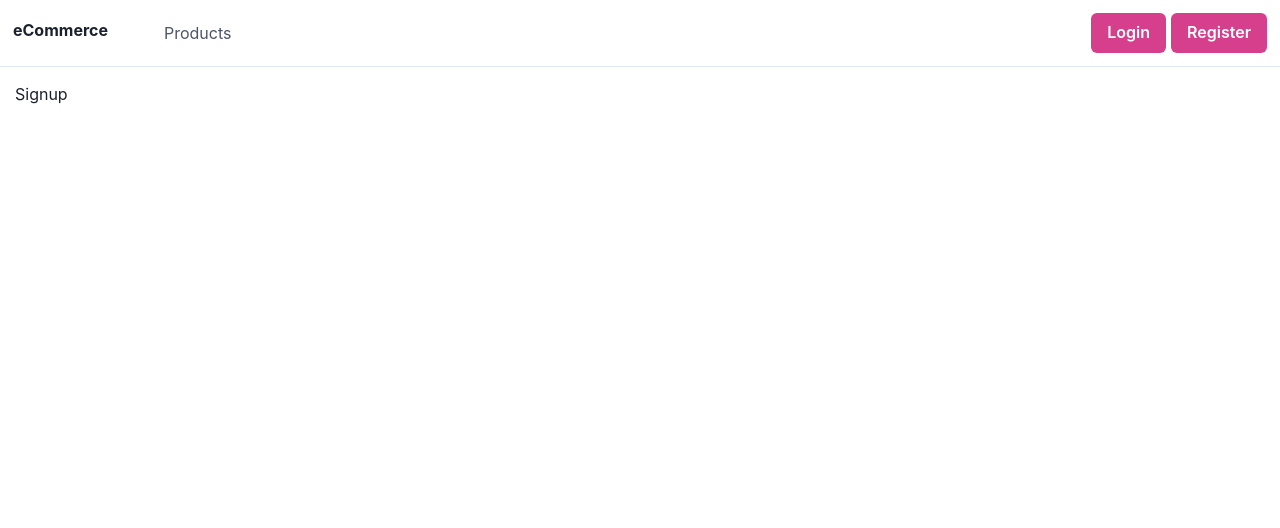
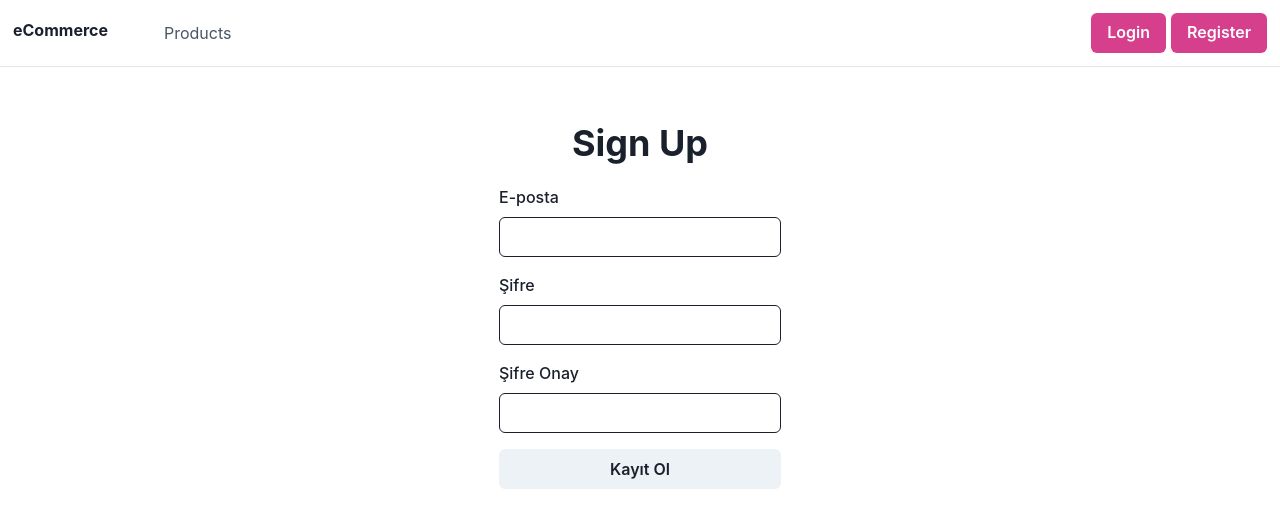
Before and after one commit to sdnrcvk/React-eCommerce_app, a React (Create React App) app: page /signup in a window 1280 px wide. Shown: the top 528 px of the page. Built offline with nearby package versions, Linux system fonts and the light colour scheme.

Commit message:
signup page designed and formik, yup used

```diff
--- a/package.json
+++ b/package.json
@@ -10,6 +10,7 @@
     "@testing-library/react": "^13.4.0",
     "@testing-library/user-event": "^13.5.0",
     "axios": "^1.3.4",
+    "formik": "^2.2.9",
     "moment": "^2.29.4",
     "react": "^18.2.0",
     "react-dom": "^18.2.0",
@@ -17,7 +18,8 @@
     "react-query": "^3.39.3",
     "react-router-dom": "^5.3.4",
     "react-scripts": "5.0.1",
-    "web-vitals": "^2.1.4"
+    "web-vitals": "^2.1.4",
+    "yup": "^1.0.2"
   },
   "scripts": {
     "start": "react-scripts start",
--- a/src/pages/Auth/Signup/index.js
+++ b/src/pages/Auth/Signup/index.js
@@ -1,8 +1,65 @@
 import React from 'react'
+import { Box, Flex, Heading, FormControl, FormLabel, Input, Button } from '@chakra-ui/react'
+import { useFormik } from 'formik'
+import validationSchema from './validations'
 
 function Signup() {
+  const formik=useFormik({
+    initialValues:{
+      email:"",
+      password:"",
+      passwordConfirm:"",
+    },
+    validationSchema,
+    onSubmit:async (values, bag)=>{
+      console.log(values);
+    }
+  })
+
   return (
-    <div>Signup</div>
+    <div>
+      <Flex align="center" width="full" justifyContent="center">
+        <Box pt={10}>
+          <Box textAlign="center">
+            <Heading>Sign Up</Heading>
+          </Box>
+          <Box my={5} textAlign="left">
+            <form onSubmit={formik.handleSubmit}>
+              <FormControl>
+                <FormLabel>E-posta</FormLabel>
+                <Input
+                  name="email"
+                  onChange={formik.handleChange}
+                  onBlur={formik.handleBlur}
+                  value={formik.values.email}
+                />
+              </FormControl>
+              <FormControl>
+                <FormLabel mt="4">Şifre</FormLabel>
+                <Input
+                  name="password"
+                  type="password"
+                  onChange={formik.handleChange}
+                  onBlur={formik.handleBlur}
+                  value={formik.values.password}
+                />
+              </FormControl>
+              <FormControl>
+                <FormLabel mt="4">Şifre Onay</FormLabel>
+                <Input
+                  name="passwordConfirm"
+                  type="password"
+                  onChange={formik.handleChange}
+                  onBlur={formik.handleBlur}
+                  value={formik.values.passwordConfirm}
+                />
+              </FormControl>
+              <Button mt="4" width="full" type="submit">Kayıt Ol</Button>
+            </form>
+          </Box>
+        </Box>
+      </Flex>
+    </div>
   )
 }
 
--- /dev/null
+++ b/src/pages/Auth/Signup/validations.js
@@ -0,0 +1,18 @@
+import * as yup from 'yup'
+
+const validations=yup.object().shape({
+    email:yup
+    .string()
+    .email('Geçerli bir e-posta adresini girin.')
+    .required('Zorunlu alan.'),
+    password:yup
+    .string()
+    .min(5,"Parolanız en az 5 karakter olmalıdır.")
+    .required('Zorunlu alan.'),
+    passwordConfirm:yup
+    .string()
+    .oneOf([yup.ref("password")], "Parolalar uyuşmuyor.")
+    .required()
+})
+
+export default validations;
```
Also changed, not shown: 1 other file (tests, documents, lock files or other folders).
